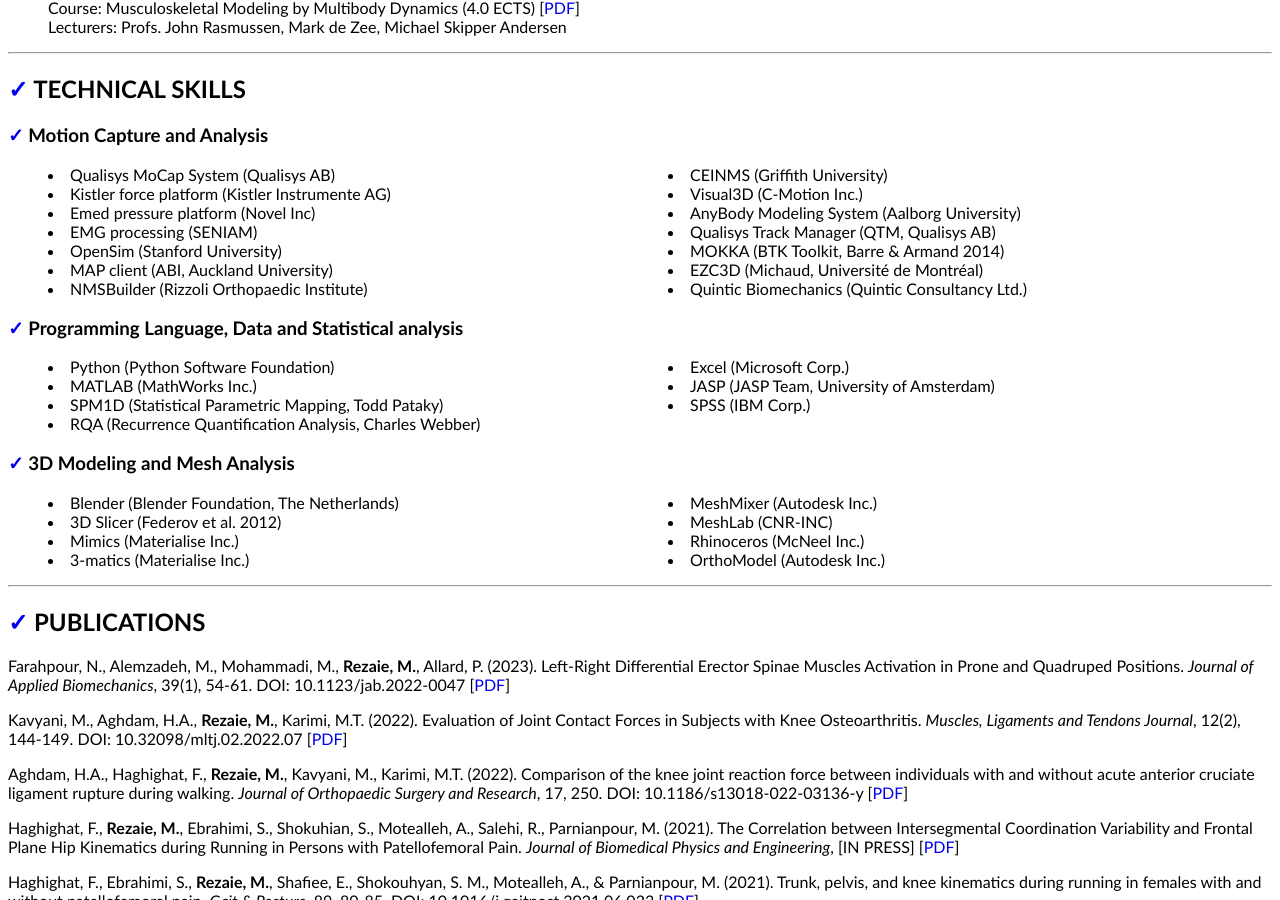
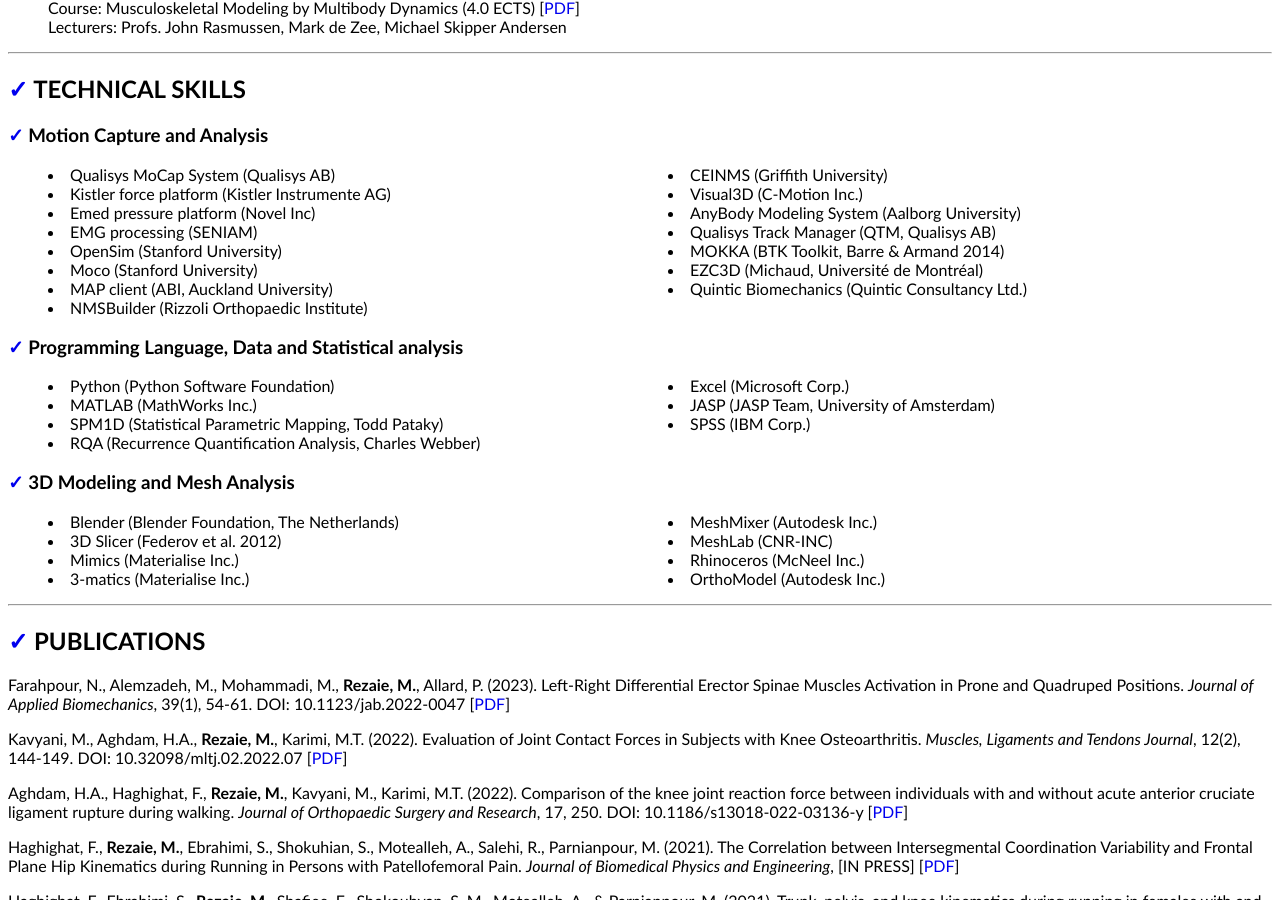
Before and after one commit to mrrezaie/mrrezaie.github.io, a Jekyll site: the page cv.html, which Jekyll copies as it is, in a window 1280 px wide and 900 px high, scrolled down 1352 px. Built offline with Jekyll 4.4.1, drawn with Linux system fonts in a browser that asks for light colours.

Commit message:
Update cv.html

```diff
--- a/cv.html
+++ b/cv.html
@@ -99,6 +99,7 @@
 	<li>Emed pressure platform (Novel Inc) </li>
 	<li>EMG processing (SENIAM) </li>
 	<li>OpenSim (Stanford University) </li>
+	<li>Moco (Stanford University) </li>
 	<li>MAP client (ABI, Auckland University) </li>
 	<li>NMSBuilder (Rizzoli Orthopaedic Institute) </li>
 	<li>CEINMS (Griffith University) </li>
```
